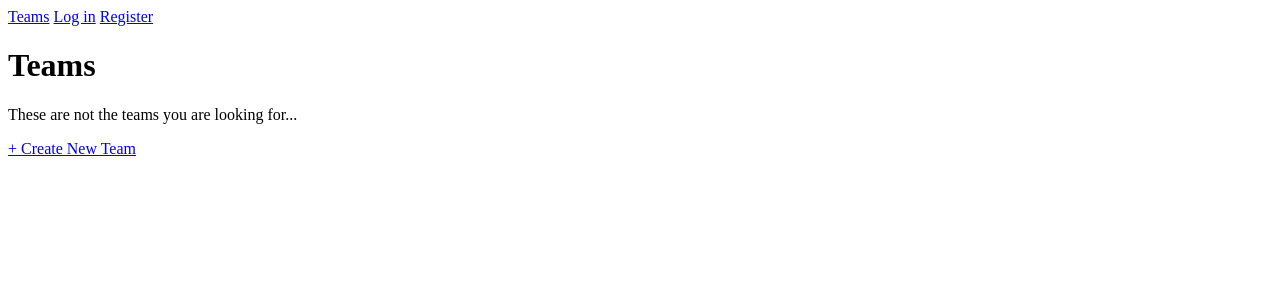
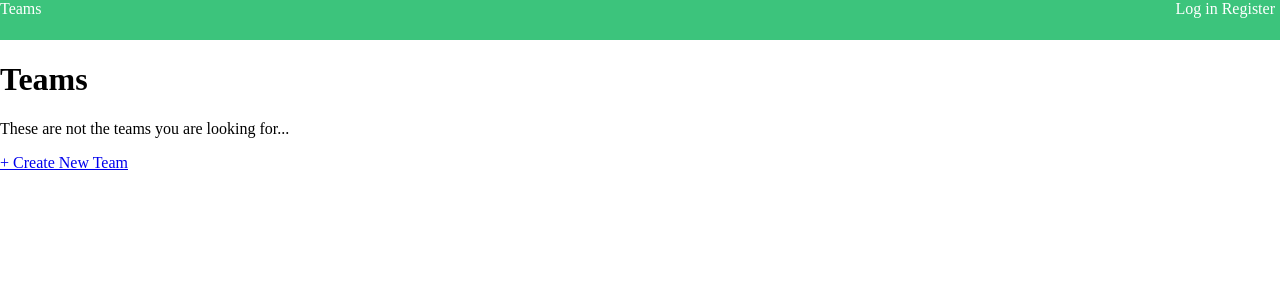
Before and after one commit to Jabronious/CloudRoni, a Django app: page / in a window 1280 px wide. Shown: the top 300 px of the page. Run offline with Django 3.2, Linux system fonts and the light colour scheme; data that the repository does not hold is empty; some libraries are stand-ins or nearby versions.

Commit message:
adds some css to base.html

```diff
--- /dev/null
+++ b/CloudRoni/static/CloudRoni/css/base.css
@@ -0,0 +1,34 @@
+#nav-bar {
+    float: left;
+    width: 100%;
+    background-color: #3CC47C;
+    height: 40px;
+}
+
+#nav-bar > span {
+    color: #FFF;
+    float: right;
+}
+
+.login {
+    float: right;
+    color: #FFF;
+    margin-right: 5px;
+}
+
+.login > span {
+    margin-right: 5px;
+}
+
+#nav-bar > a, .login > a {
+    color: #FFF;
+    text-decoration: none;
+}
+
+body {
+    margin: 0;
+}
+
+#body {
+    float: left;
+}
--- a/CloudRoni/templates/base.html
+++ b/CloudRoni/templates/base.html
@@ -1,15 +1,20 @@
 {% load static %}
 <script src="{% static 'CloudRoni/js/vendor/jquery/jquery.js' %}"></script>
+<link rel="stylesheet" href="{% static 'CloudRoni/css/base.css' %}">
 
-<p>
+<div id='nav-bar'>
     <a href="{% url 'cloud_roni:index' %}">Teams</a>
+    <div class='login'>
     {% if user.is_authenticated %}
-        Hello, {{ user.username }}
+        <span>Hello, {{ user.username }}</span>
         <a href="{% url 'users:logout' %}">Log out</a>
     {% else %}
         <a href="{% url 'users:login' %}">Log in</a>
         <a href="{% url 'users:register' %}">Register</a>
     {% endif %}
-</p>
+    </div>
+</div>
 
+<div id='body'>
 {% block content %}{% endblock content %}
+</div>
```
